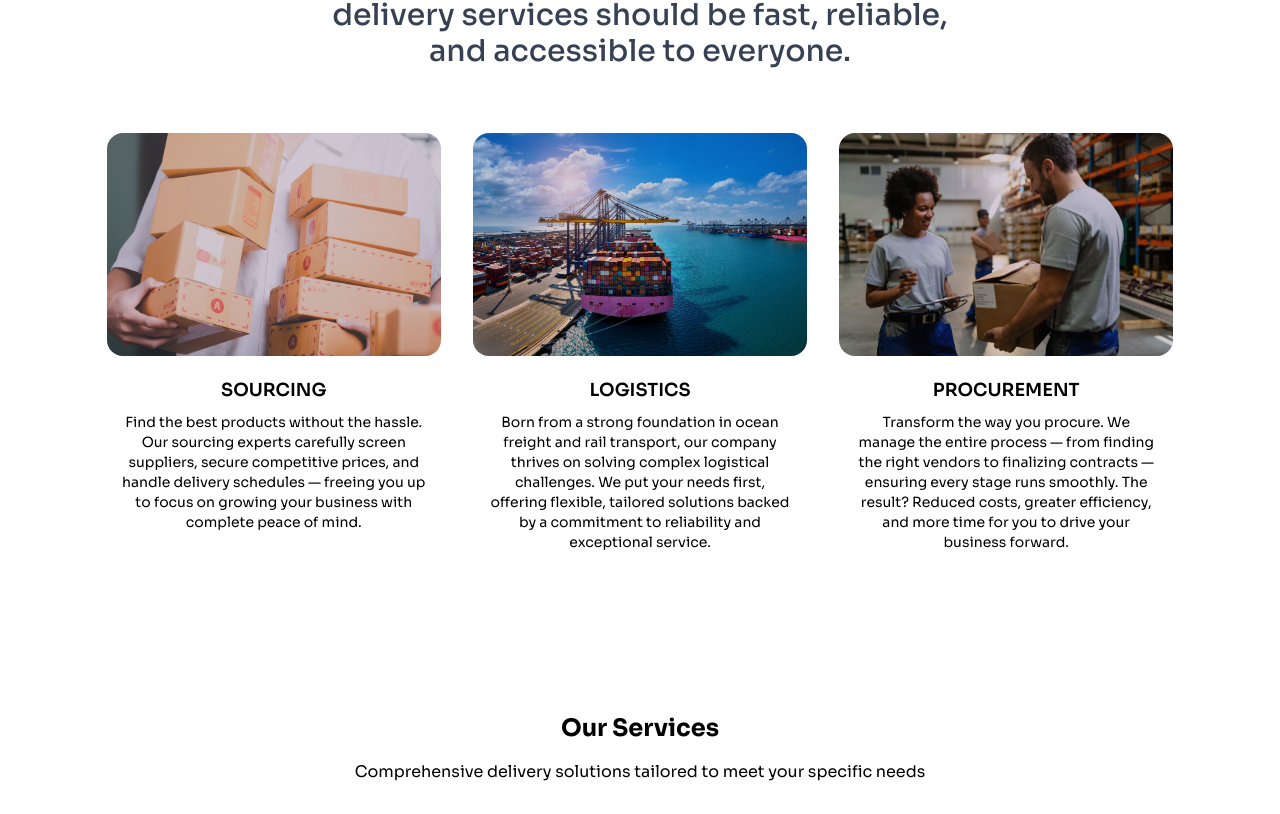
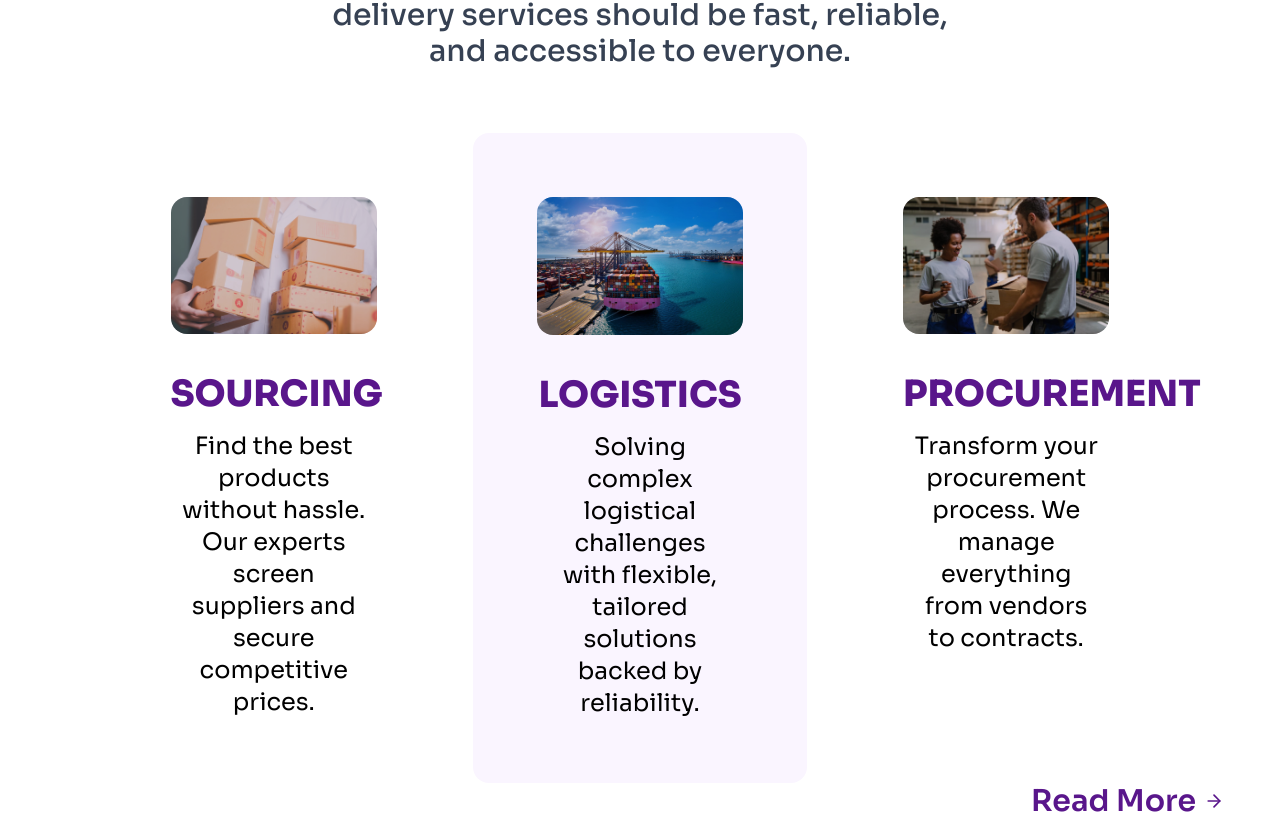
Before and after one commit to obeespace/courier, a Next.js app: page / in a window 1280 px wide. Shown: the part 1791-2605 px from the top of the page. Built offline with nearby package versions, Linux system fonts and the light colour scheme.

Commit message:
Update global css and About Section

```diff
--- a/app/components/AboutSection.js
+++ b/app/components/AboutSection.js
@@ -1,8 +1,34 @@
 import React from "react";
 import Image from "next/image";
+import { ArrowRight } from "lucide-react";
+
 const AboutSection = () => {
+  const serviceItems = [
+    {
+      id: 1,
+      title: "SOURCING",
+      image: "/sourcing.jpg",
+      description:
+        "Find the best products without hassle. Our experts screen suppliers and secure competitive prices.",
+    },
+    {
+      id: 2,
+      title: "LOGISTICS",
+      image: "/logistic.jpg",
+      description:
+        "Solving complex logistical challenges with flexible, tailored solutions backed by reliability.",
+    },
+    {
+      id: 3,
+      title: "PROCUREMENT",
+      image: "/precure.jpg",
+      description:
+        "Transform your procurement process. We manage everything from vendors to contracts.",
+    },
+  ];
+
   return (
-    <div>
+    <div className="relative">
       <div className="w-5/6 mx-auto rounded-3xl py-20 ">
         <div className="container">
           <div className="text-center space-y-4 mb-16">
@@ -14,11 +40,17 @@ const AboutSection = () => {
           </div>
 
           <div className="grid grid-cols-1 md:grid-cols-2 lg:grid-cols-3 gap-8 text-sm">
-            <div className="text-center">
+            {serviceItems.map((item, index) => (
+              <div
+                key={item.id}
+                className={`text-center p-16 ${
+                  index > 0 ? "mt-10  md:mt-0" : ""
+                } ${index === 1 ? "bg-purple-50 p-6 rounded-2xl" : ""}`}
+              >
                 <div className="flex justify-center relative">
                   <Image
-                  src="/sourcing.jpg"
-                  alt="fast delivery"
+                    src={item.image}
+                    alt={item.title.toLowerCase()}
                     className="rounded-2xl"
                     width={500}
                     height={500}
@@ -28,62 +60,19 @@ const AboutSection = () => {
                     style={{ mixBlendMode: "multiply" }}
                   ></div>
                 </div>
-              <h3 className="text-lg font-semibold mt-5">SOURCING</h3>
-              <p className="text-muted-foreground w-11/12 mx-auto mt-2">
-                Find the best products without the hassle. Our sourcing experts
-                carefully screen suppliers, secure competitive prices, and
-                handle delivery schedules — freeing you up to focus on growing
-                your business with complete peace of mind.
+                <h3 className="site-subheading mt-5">{item.title}</h3>
+                <p className="text-muted-foreground text-2xl w-11/12 mx-auto mt-2">
+                  {item.description}
                 </p>
               </div>
-
-            <div className="text-center mt-10 md:mt-0">
-              <div className="flex justify-center relative">
-                <Image
-                  src="/logistic.jpg"
-                  alt="fast delivery"
-                  className="rounded-2xl"
-                  width={500}
-                  height={500}
-                />
-                <div
-                  className="absolute top-0 left-0 w-full h-full bg-[#2d0036]/20 rounded-2xl"
-                  style={{ mixBlendMode: "multiply" }}
-                ></div>
+            ))}
           </div>
-              <h3 className="text-lg font-semibold mt-5">LOGISTICS</h3>
-              <p className="text-muted-foreground w-11/12 mx-auto mt-2">
-                Born from a strong foundation in ocean freight and rail
-                transport, our company thrives on solving complex logistical
-                challenges. We put your needs first, offering flexible, tailored
-                solutions backed by a commitment to reliability and exceptional
-                service.
-              </p>
-            </div>
-
-            <div className="text-center mt-10 md:mt-0">
-              <div className="flex justify-center relative">
-                <Image
-                  src="/precure.jpg"
-                  alt="fast delivery"
-                  className="rounded-2xl"
-                  width={500}
-                  height={500}
-                />
-                <div
-                  className="absolute top-0 left-0 w-full h-full bg-[#2d0036]/20 rounded-2xl"
-                  style={{ mixBlendMode: "multiply" }}
-                ></div>
-              </div>
-              <h3 className="text-lg font-semibold mt-5">PROCUREMENT</h3>
-              <p className="text-muted-foreground w-11/12 mx-auto mt-2">
-                Transform the way you procure. We manage the entire process —
-                from finding the right vendors to finalizing contracts —
-                ensuring every stage runs smoothly. The result? Reduced costs,
-                greater efficiency, and more time for you to drive your business
-                forward.
-              </p>
-            </div>
+          {/* Read More Button */}
+          <div className="absolute bottom-8 right-8">
+            <button className="flex text-3xl items-center gap-2 px-6 py-3 bg-transparent border-0 border-purple-900 text-purple-900 rounded-lg hover:bg-purple-900 hover:text-white transition-all duration-300 font-semibold">
+              Read More
+              <ArrowRight size={20} />
+            </button>
           </div>
         </div>
       </div>
--- a/app/globals.css
+++ b/app/globals.css
@@ -30,6 +30,10 @@ body {
   @apply text-4xl sm:text-6xl md:text-7xl lg:text-8xl mt-20 font-extrabold text-purple-900 mb-6 text-center;
 }
 
+.site-subheading {
+  @apply text-3xl sm:text-3xl md:text-4xl lg:text-4xl mt-10 font-extrabold text-purple-900 mb-4 text-center;
+}
+
 .site-paragraph {
   @apply text-lg sm:text-xl md:text-2xl lg:text-3xl text-gray-700 font-medium text-center;
 }
```
Lines whose indentation alone changed are shown as unchanged.
